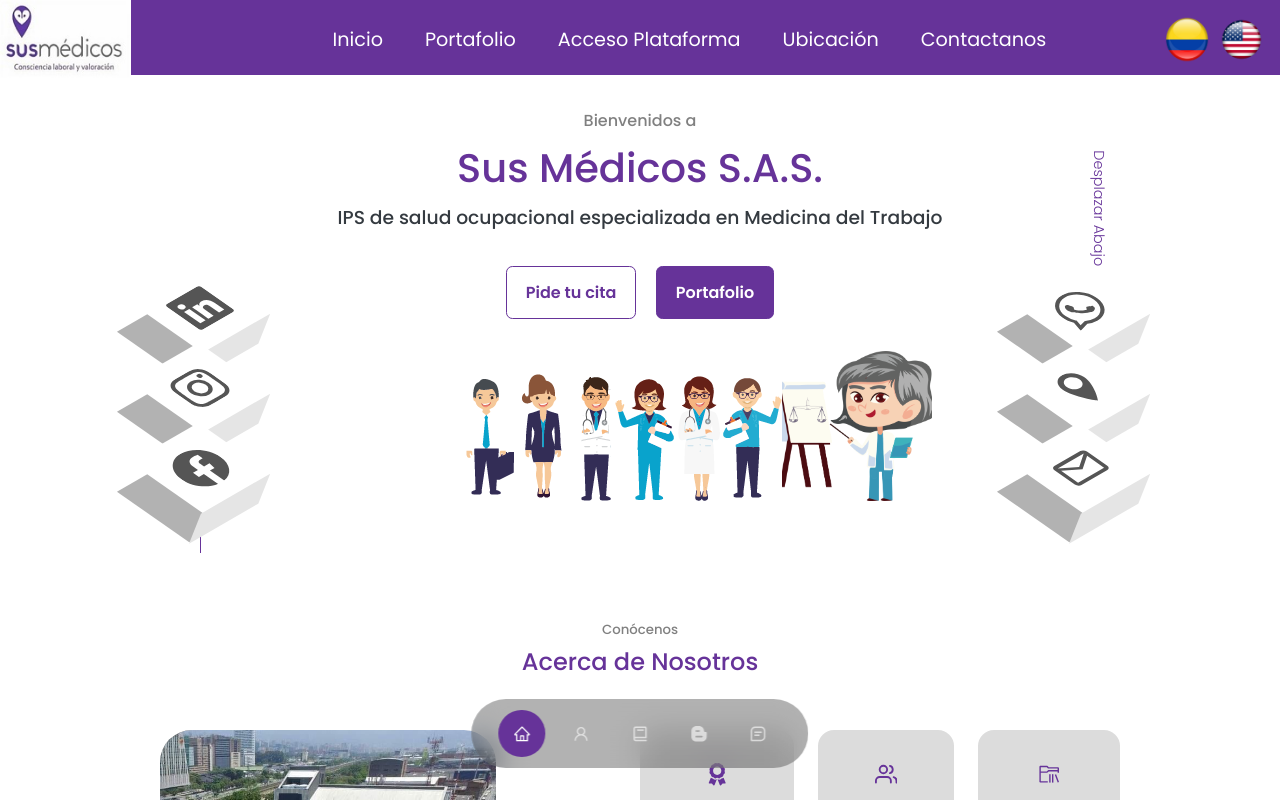
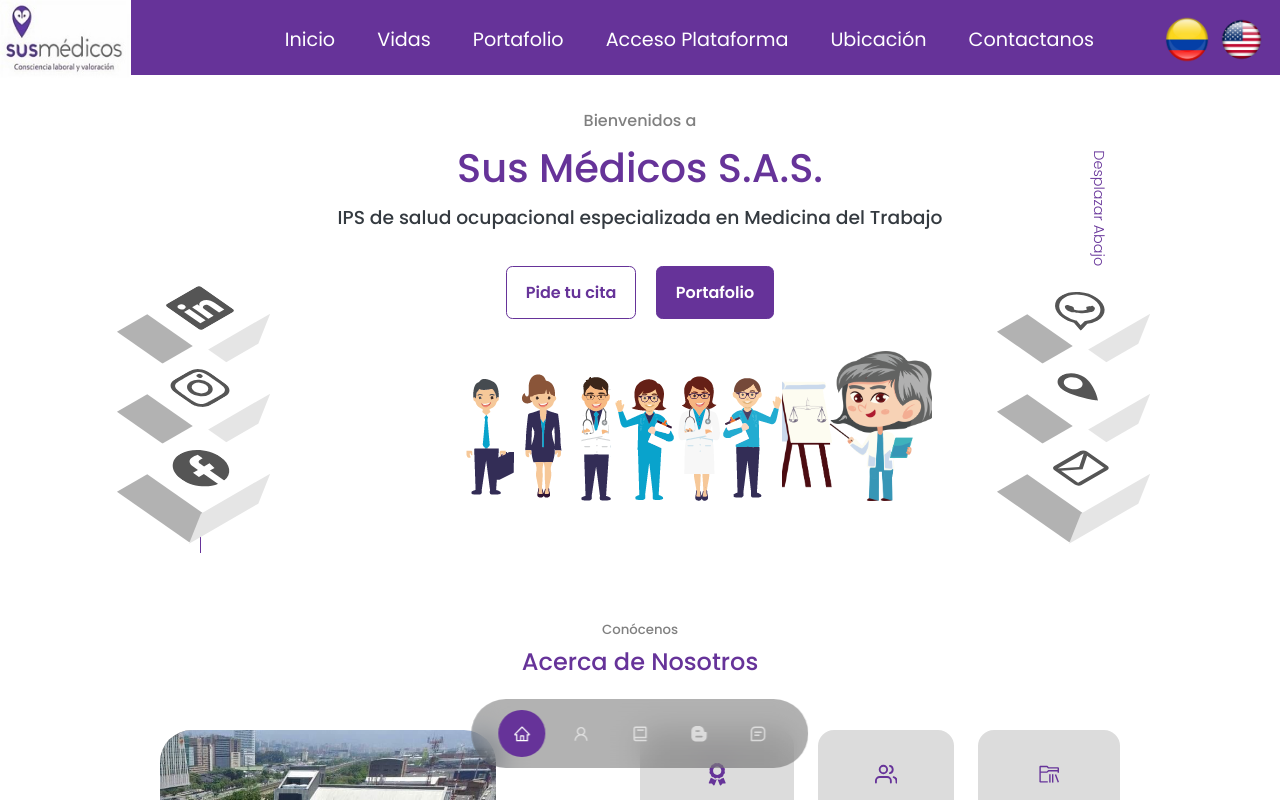
Before and after one commit to tonnyquintero/sus-medicos-page, a Next.js app: page / in a window 1280 px wide. Shown: the top 800 px of the page. Built offline with nearby package versions, Linux system fonts and the light colour scheme.

Commit message:
adding vidas page

```diff
--- a/components/Navbar.js
+++ b/components/Navbar.js
@@ -73,6 +73,22 @@ function Navbar() {
               Inicio
             </a>
           </li>
+
+          <li
+            className={styles['nav-item']}
+            onMouseEnter={onMouseEnter}
+            onMouseLeave={onMouseLeave}
+          >
+            <a
+              target='blank'
+              href='https://vidas-page.vercel.app/'
+              className={styles['nav-links']}
+              onClick={closeMobileMenu}
+            >
+              Vidas <i className={styles['fas fa-caret-down']} />
+            </a>
+          </li>
+
           <li
             className={styles['nav-item']}
             onMouseEnter={onMouseEnter}
--- a/styles/Navbar.module.css
+++ b/styles/Navbar.module.css
@@ -22,7 +22,7 @@
 
   .nav-menu {
     display: grid;
-    grid-template-columns: repeat(5, auto);
+    grid-template-columns: repeat(6, auto);
     grid-gap: 10px;
     list-style: none;
     text-align: center;
```
